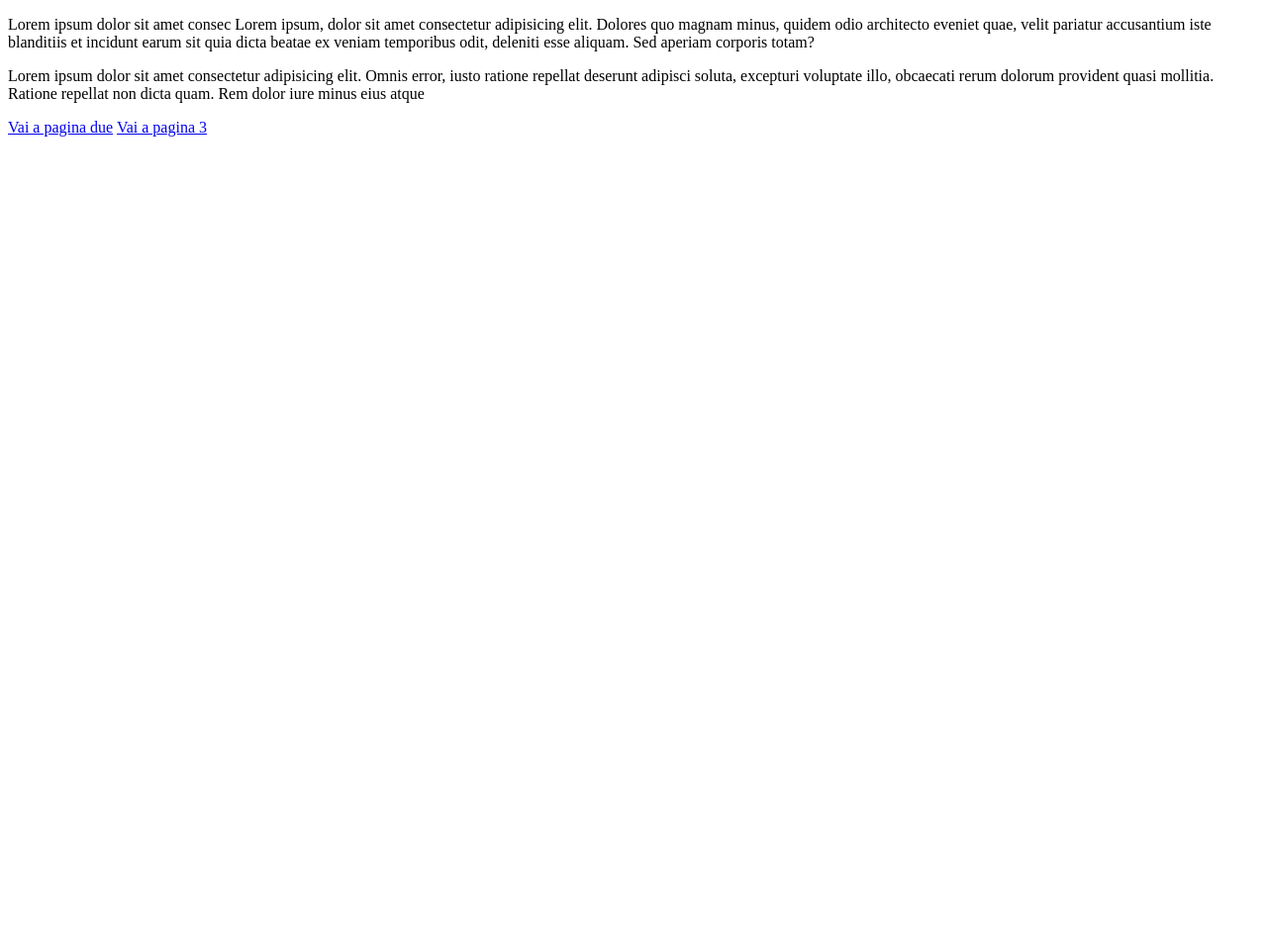
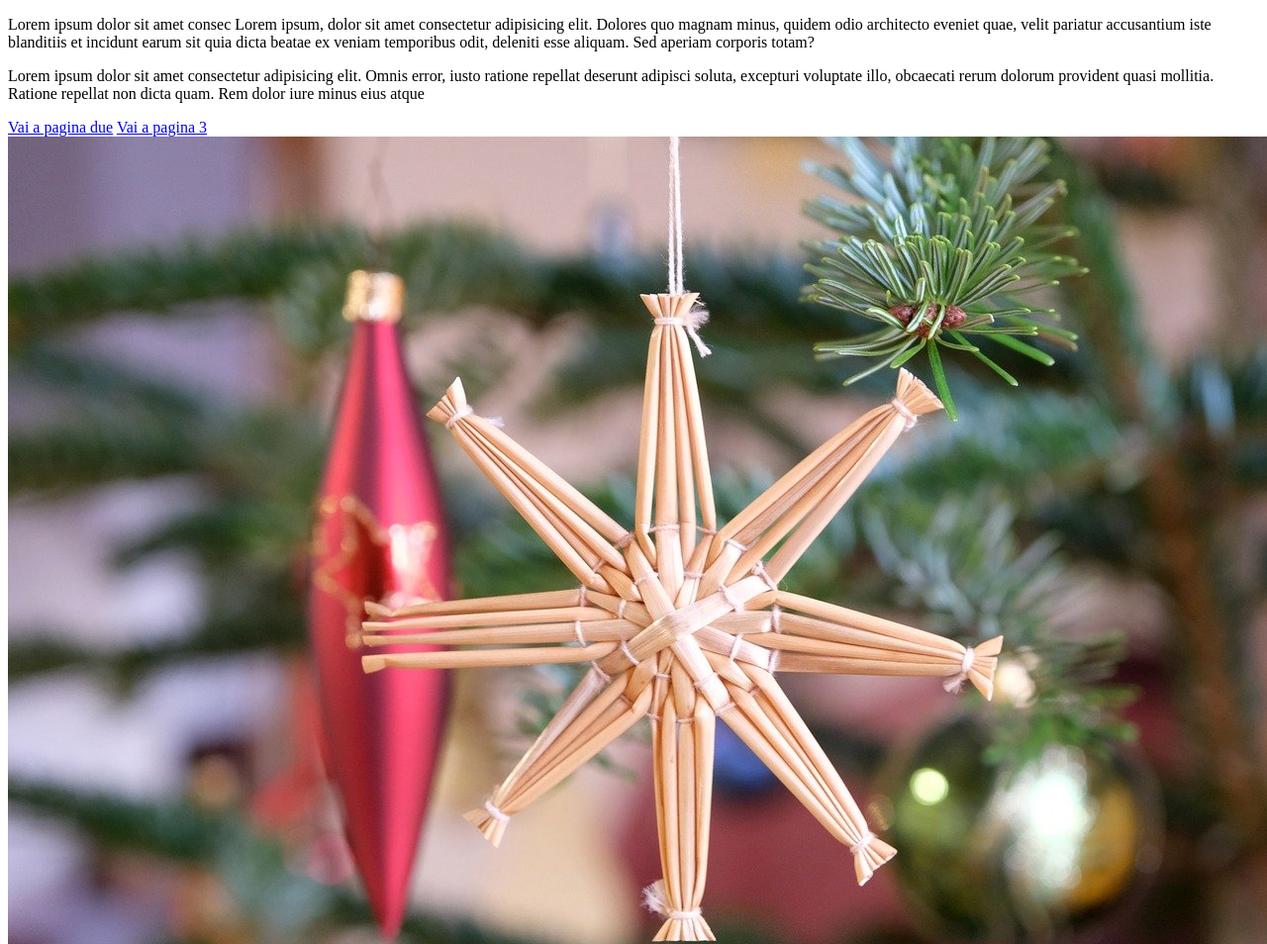
Before and after one commit to ElisaColombi/EsercizioGiuseppe, a plain HTML site: page index.html in a window 1280 px wide. Shown: the top 954 px of the page at 99% size. Before the commit the page ends 800 px from the top, so only its background shows below. Drawn offline with Linux system fonts and the light colour scheme.

Commit message:
modifica percorso img

```diff
--- a/index.html
+++ b/index.html
@@ -11,6 +11,6 @@
     <a href="index.html">Vai a pagina due</a>
     <a href="index2.html">Vai a pagina 3</a>
     <br>
-    <img src="christmas-8383920_1280.jpg" alt="">
+    <img src="img/christmas-8383920_1280.jpg" alt="">
 </body>
 </html>
```
